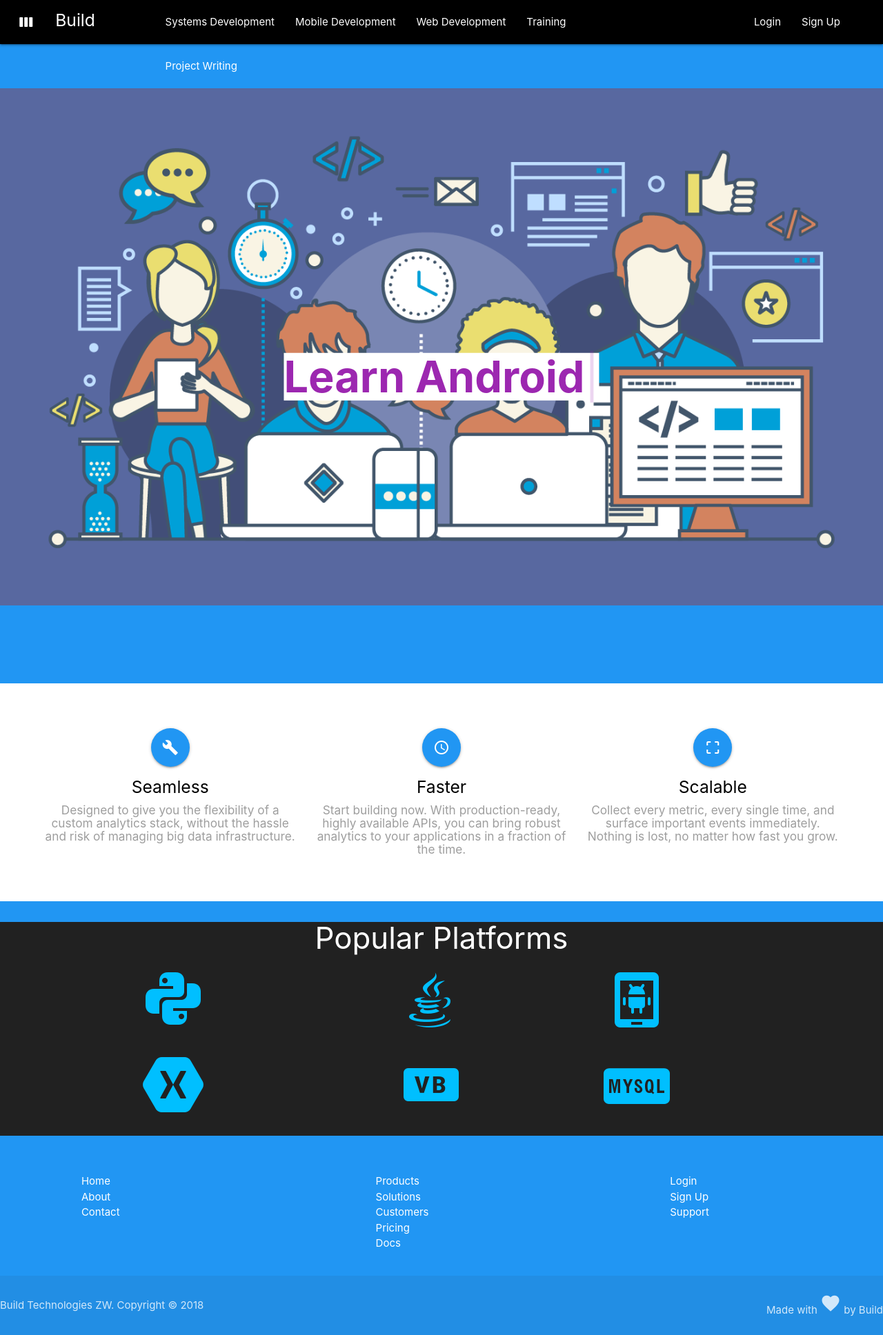
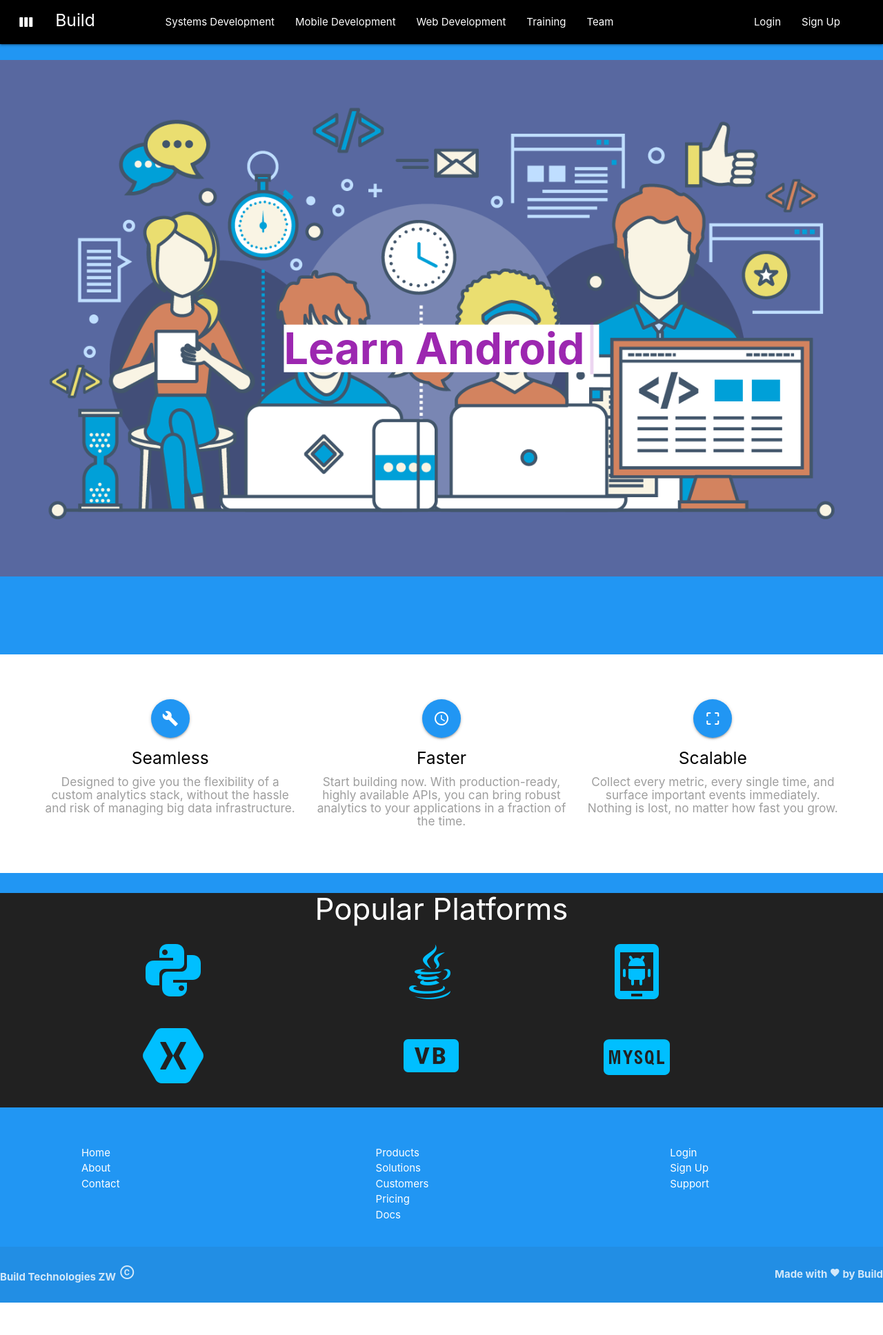
Before and after one commit to theookoye/WEB, a Flask app: page / in a window 1280 px wide. Shown: the whole page at 69% size. After the commit the page ends 1889 px from the top, so only its background shows below. Run offline with Flask 2, Linux system fonts and the light colour scheme; some libraries are stand-ins or nearby versions.

Commit message:
Team Link

```diff
--- a/templates/landing.html
+++ b/templates/landing.html
@@ -49,7 +49,7 @@
                             <a href="">Training</a>
                         </li>
                         <li>
-                            <a href="">Project Writing</a>
+                            <a href="https://quiet-inlet-43265.herokuapp.com/">Team</a>
                         </li>
                     </ul>
                 </div>
@@ -218,9 +218,15 @@
             </div>
         </div>
         <div class="footer-copyright">
-            <p class="left">Build Technologies ZW. Copyright &copy; 2018</p>
-            <p class="left">Made with
-                <i class="material-icons small">favorite</i> by Build</p>
+            <p class="left">
+                <b>Build Technologies ZW</b>
+                <i class="material-icons">copyright</i>
+
+            </p>
+            <p class="left">
+                <b>Made with
+                    <i class="material-icons tiny">favorite</i> by Build</b>
+            </p>
         </div>
     </footer>
 
```
